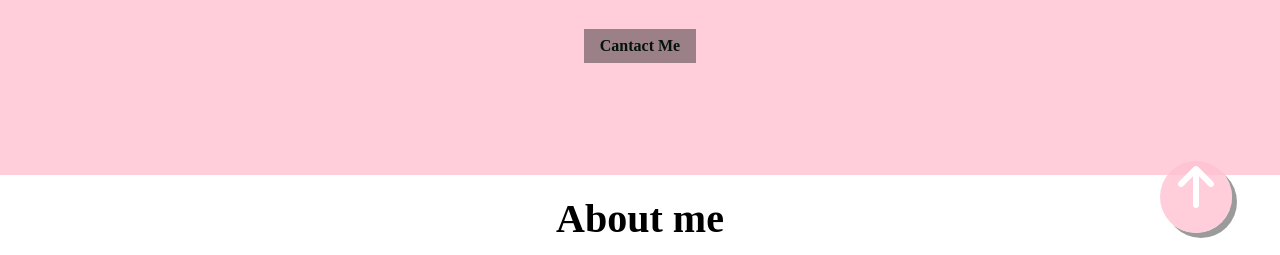
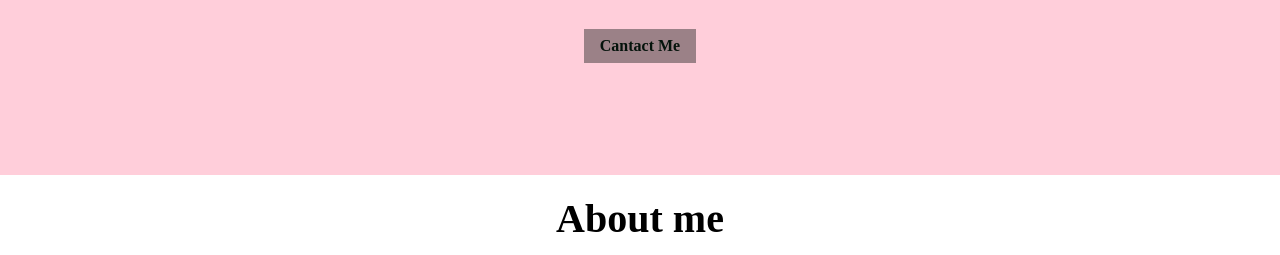
Before and after one commit to YoungchoKim/Portfolio, a plain HTML site: page index.html in a window 1280 px wide. Shown: the part 519-774 px from the top of the page. Drawn offline with Linux system fonts and the light colour scheme; a web font is replaced by a local one.

Commit message:
JS-arrowup

```diff
--- a/css/style.css
+++ b/css/style.css
@@ -411,6 +411,7 @@ button:focus {
   border-radius: 100%;
   text-align: center;
   box-shadow: 5px 5px 0px 0px var(--color-accent);
+  transition: all 250ms ease-in;
 }
 
 /* Footer */
--- a/index.html
+++ b/index.html
@@ -63,6 +63,7 @@
     <main>
       <!-- Home -->
       <section id="home">
+        <div class="home__container">
           <img
             class="home__avatar"
             src="images/Profile.jpg"
@@ -77,6 +78,7 @@
             A software engineer currnetly residing in Jeonja, Korea
           </p>
           <a class="home__contact" href="#contact">Cantact Me</a>
+        </div>
       </section>
       <!-- About -->
       <section id="about" class="section max-container">
--- a/src/main.js
+++ b/src/main.js
@@ -14,3 +14,21 @@ document.addEventListener("scroll", () => {
     header.classList.remove("header--dark");
   }
 });
+
+const home = document.querySelector(".home__container");
+const homeHeight = home.offsetHeight;
+console.log("home", homeHeight);
+
+document.addEventListener("scroll", () => {
+  home.style.opacity = 1 - window.scrollY / homeHeight;
+  console.log(home.style.opacity);
+});
+
+const arrowUp = document.querySelector(".arrow-up");
+document.addEventListener("scroll", () => {
+  if (window.scrollY > homeHeight / 2) {
+    arrowUp.style.opacity = 1;
+  } else {
+    arrowUp.style.opacity = 0;
+  }
+});
```
Lines whose indentation alone changed are shown as unchanged.
